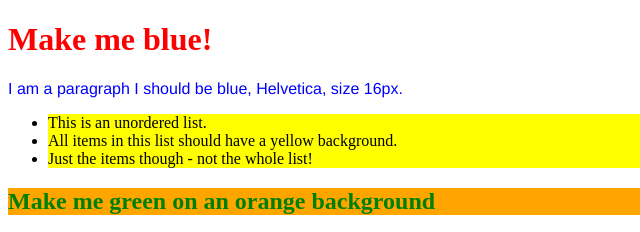
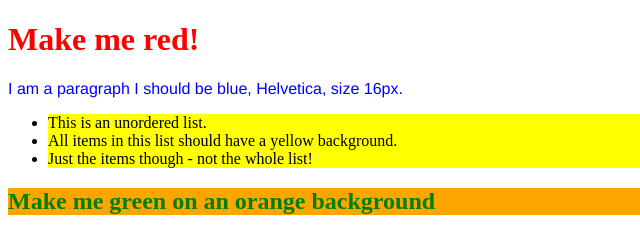
Before and after one commit to gez20/repository_practice, a plain HTML site: page html2-master 2/exercise1.html in a window 1280 px wide. Shown: the top 232 px of the page, 0-640 px from the left. Drawn offline with Linux system fonts and the light colour scheme.

Commit message:
Revert "Update html2-master 2/exercise1.html"
This reverts commit 6079cc8758f0ea3ccc242a168e10a88711057578.

```diff
--- a/html2-master 2/exercise1.html
+++ b/html2-master 2/exercise1.html
@@ -5,7 +5,7 @@
         <link rel="stylesheet"type="text/css" href="style.css">
     </head>
     <body>
-        <h1>Make me blue!</h1>
+        <h1>Make me red!</h1>
 
         <p>I am a paragraph I should be blue, Helvetica, size 16px.</p>
 
```
